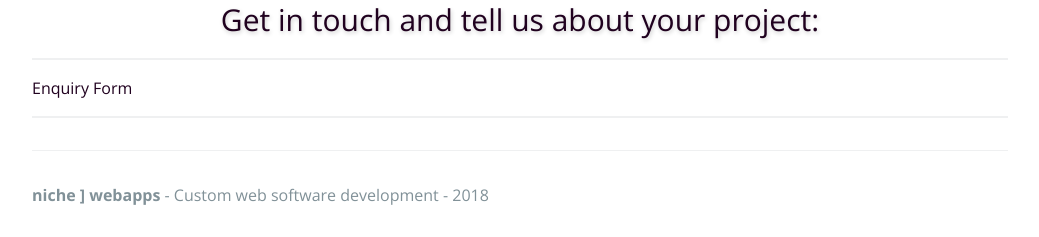
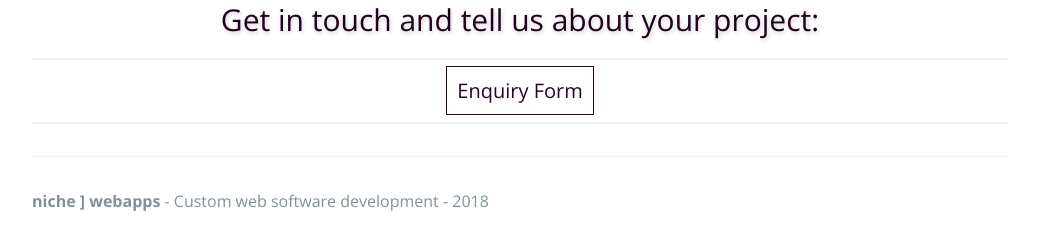
Before and after one commit to mikegit/mikegit.github.io, a plain HTML site: page index.html in a window 1280 px wide. Shown: the part 1954-2191 px from the top of the page, without its empty margins (120-1159 px from the left). Drawn offline with nearby package versions, Linux system fonts and the light colour scheme.

Commit message:
Update index.html

```diff
--- a/index.html
+++ b/index.html
@@ -107,7 +107,9 @@
     </div>
     <h2 class="h2">Get in touch and tell us about your project:</h2>
     <hr>
-    <a href="https://forms.gle/CRmQQi89JYdyXxFv6" target="_blank">Enquiry Form</a>
+    <div style="text-align:center;">
+    <a style="font-size:20px;padding:10px;border:1px solid #260425;color:#260425;" href="https://forms.gle/CRmQQi89JYdyXxFv6" target="_blank">Enquiry Form</a>
+    </div>
     <hr>
     <footer class="site-footer">
         <span class="site-footer-credits"><strong>niche ] webapps</strong> - Custom web software development - 2018</span>
```
